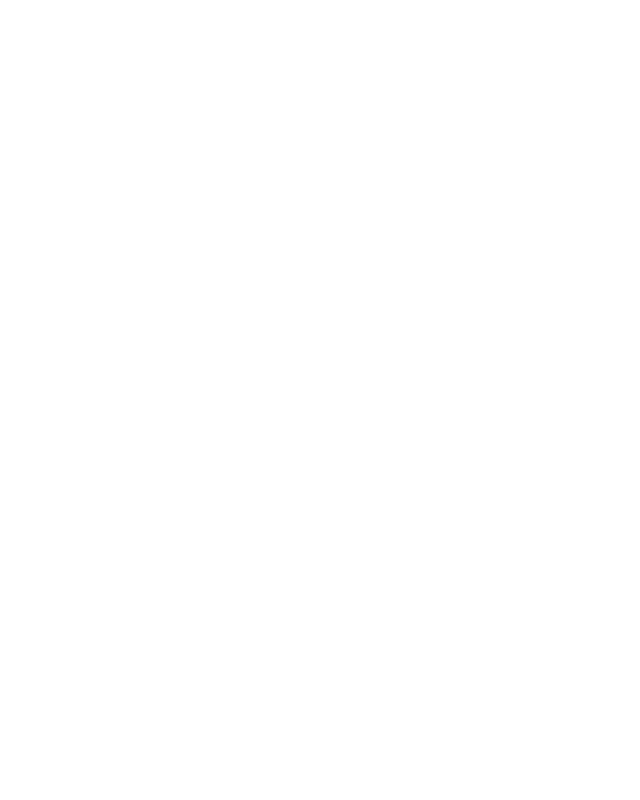
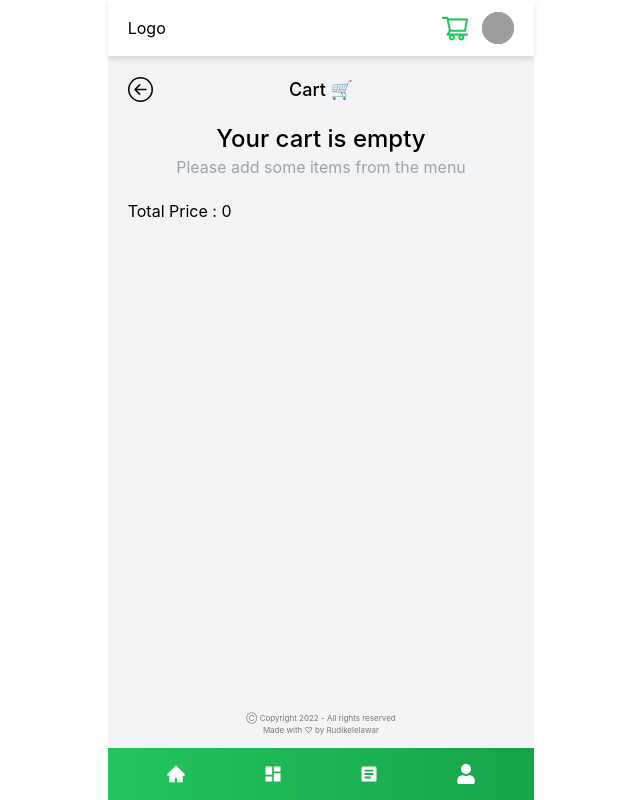
Before and after one commit to bimogempar/frontend-ecommerce-bugita, a React (Create React App) app: page /cart in a window 1280 px wide. Before the commit this address had no page. Shown: the whole page, without its empty margins (319-959 px from the left). Built offline with nearby package versions, Linux system fonts and the light colour scheme; grey boxes are pictures that could not be loaded.

Commit message:
done setup for all route

```diff
--- a/src/App.js
+++ b/src/App.js
@@ -10,25 +10,28 @@
 import Login from './pages/auth/Login';
 import UserProfile from './pages/UserProfile';
 import { UserRoute, GuestRoute } from './components/routes/AuthRoute';
+import Notification from './pages/Notification';
+import AllProducts from './pages/AllProducts';
 
 function App() {
   return (
     <BrowserRouter>
       <Routes>
         <Route path="/" element={<Home />} />
-        <Route path="mycart" element={<Cart />} />
-        <Route path="products">
+        <Route path="/cart" element={<Cart />} />
+        <Route path="/products" element={<AllProducts />}>
           <Route path=":id" element={<DetailProduct />} />
         </Route>
 
         {/* Guest Route */}
         <Route element={<GuestRoute />} >
-          <Route path="login" element={<Login />}></Route>
+          <Route path="/login" element={<Login />}></Route>
         </Route>
 
         {/* User Route */}
         <Route element={<UserRoute />} >
-          <Route path="user-profile" element={<UserProfile />}></Route>
+          <Route path="/userprofile" element={<UserProfile />}></Route>
+          <Route path="/notification" element={<Notification />}></Route>
         </Route>
       </Routes>
     </BrowserRouter>
--- a/src/components/navbar/BotttomNavbar.jsx
+++ b/src/components/navbar/BotttomNavbar.jsx
@@ -3,17 +3,17 @@
 import { FaUser } from 'react-icons/fa'
 import { IoMdListBox } from 'react-icons/io'
 import { MdDashboard } from 'react-icons/md'
-import { NavLink } from 'react-router-dom'
+import { useNavigate } from 'react-router-dom'
 
 export default function BotttomNavbar() {
+    const navigate = useNavigate()
+
     return (
         <div className='flex justify-around items-center sticky bottom-0 -m-5 px-5 py-4 bg-gradient-to-l from-green-600 to-green-500 text-white text-xl'>
-            <AiFillHome className='hover:scale-110 transition ease-in-out delay-150' />
-            <MdDashboard className='hover:scale-110 transition ease-in-out delay-150' />
-            <IoMdListBox className='hover:scale-110 transition ease-in-out delay-150' />
-            <NavLink to='/user-profile'>
-                <FaUser className='hover:scale-110 transition ease-in-out delay-150' />
-            </NavLink>
+            <AiFillHome className='hover:scale-110 transition ease-in-out delay-150 cursor-pointer' onClick={() => navigate('/')} />
+            <MdDashboard className='hover:scale-110 transition ease-in-out delay-150 cursor-pointer' onClick={() => navigate('/products')} />
+            <IoMdListBox className='hover:scale-110 transition ease-in-out delay-150 cursor-pointer' onClick={() => navigate('/notification')} />
+            <FaUser className='hover:scale-110 transition ease-in-out delay-150 cursor-pointer' onClick={() => navigate('/userprofile')} />
         </div>
     )
 }
--- a/src/components/navbar/Navbar.jsx
+++ b/src/components/navbar/Navbar.jsx
@@ -14,7 +14,7 @@
                 Logo
             </NavLink>
             <div className='flex items-center space-x-3'>
-                <NavLink to="/mycart">
+                <NavLink to="/cart">
                     <div className="flex items-center">
                         <AiOutlineShoppingCart size={30} className="text-green-500" />
                         {
@@ -23,7 +23,7 @@
                         }
                     </div>
                 </NavLink>
-                <img src={authUser ? authUser.image : "https://upload.wikimedia.org/wikipedia/commons/8/89/Portrait_Placeholder.png"} alt="" className='rounded-full w-8 h-8 bg-gradient-to-t from-green-600 to-green-400' onClick={() => navigate('/user-profile')} />
+                <img src={authUser ? authUser.image : "https://upload.wikimedia.org/wikipedia/commons/8/89/Portrait_Placeholder.png"} alt="" className='rounded-full w-8 h-8 bg-gradient-to-t from-green-600 to-green-400' onClick={() => navigate('/userprofile')} />
             </div>
         </div>
     )
--- /dev/null
+++ b/src/pages/AllProducts.jsx
@@ -0,0 +1,11 @@
+import React from 'react'
+import Layout from '../components/layouts/Layout'
+import HeaderPage from '../components/navbar/HeaderPage'
+
+export default function AllProducts() {
+    return (
+        <Layout>
+            <HeaderPage title="All Products 🛍" back={1} />
+        </Layout>
+    )
+}
--- /dev/null
+++ b/src/pages/Notification.jsx
@@ -0,0 +1,11 @@
+import React from 'react'
+import Layout from '../components/layouts/Layout'
+import HeaderPage from '../components/navbar/HeaderPage'
+
+export default function Notification() {
+    return (
+        <Layout>
+            <HeaderPage title="Notification 🛎" back={1} />
+        </Layout>
+    )
+}
```
